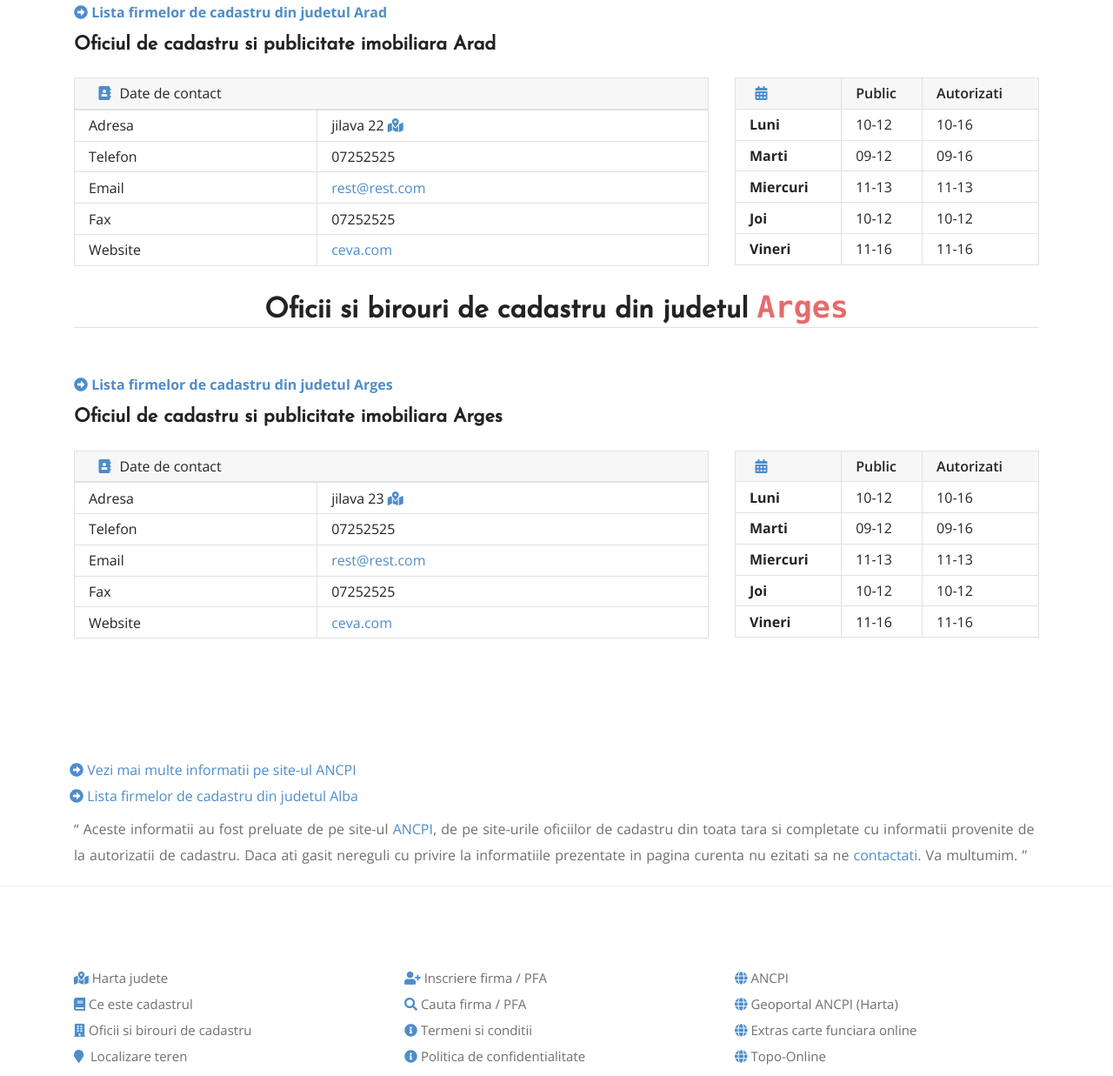
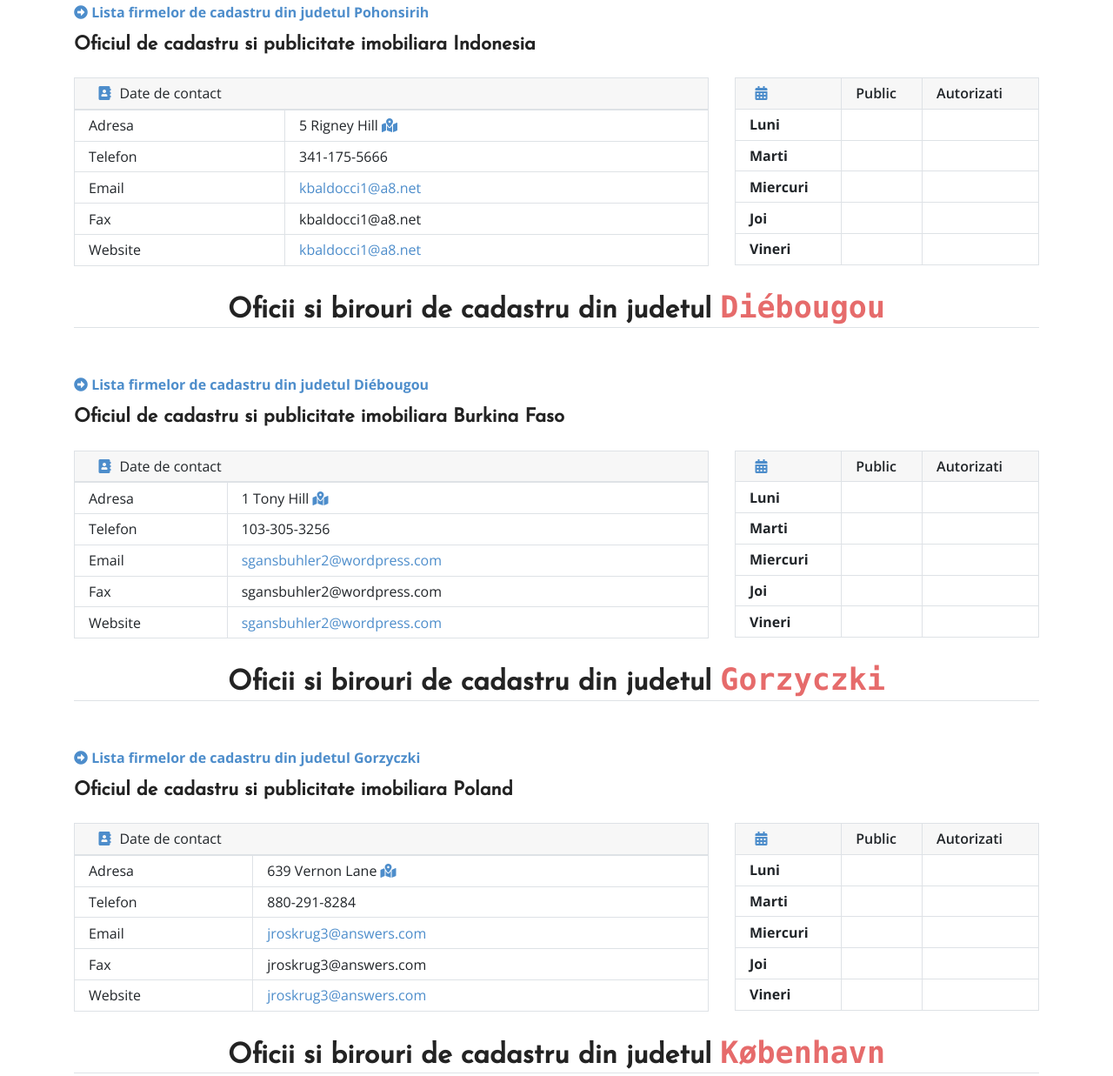
Before and after one commit to dornescum/DCJs, a website: page FirmeCadastruJavaScript/oficiu-cadastru.html in a window 1280 px wide. Shown: the part 963-2200 px from the top of the page at 87% size. Drawn offline with nearby package versions, Linux system fonts and the light colour scheme.

Commit message:
oficii birouri main  async await mock data

```diff
--- a/FirmeCadastruJavaScript/js/data/oficiiCadastru/oficiiCadstruMain.js
+++ b/FirmeCadastruJavaScript/js/data/oficiiCadastru/oficiiCadstruMain.js
@@ -1,26 +1,135 @@
 let linkOficii = document.getElementById("test")
 
-fetch("./data/oficiiCadastruJudete.json")
-    .then((response)=>{
-        return  response.json()
-         console.log("resolve", response)
-     }).then(data=>{
-    // console.log(data)
+// fetch("./data/oficiiCadastruJudete.json")
+//     .then((response)=>{
+//         return  response.json()
+//          console.log("resolve", response)
+//      }).then(data=>{
+//     // console.log(data)
+//     linkOficii.innerHTML =data.map((item)=>{
+//         const {judet, adresa, coordonate, telefon, email, fax, website, programAutorizati, programPublic, link} = item;
+//         return `
+//             <div class="container" >
+//             <div class="listing-detail margin-50px-bottom sm-margin-35px-bottom">
+//                 <h3 class="font-weight-900 border-bottom text-center">Oficii si birouri de cadastru din judetul
+//                     <code>${judet}</code></h3>
+//             </div>
+//             <div class="margin-10px-bottom">
+//                 <a href="${link}" class="font-weight-bold margin-10px-right text-theme-color">
+//                     <i class="fas fa-arrow-alt-circle-right"></i>
+//                     Lista firmelor de cadastru din judetul ${judet}</a>
+//             </div>
+//             <div><h6>
+//                 Oficiul de cadastru si publicitate imobiliara ${judet}
+//             </h6></div>
+//             <div class="row">
+//                 <div class="col-lg-8 margin-10px-bottom pt-1">
+//                     <table class="table table-hover table-bordered">
+//                         <thead>
+//                         <tr class="bg-light-gray">
+//                             <td colspan="2"><i class="fa fa-address-book margin-10px-right text-theme-color padding-25px-left"
+//                                    aria-hidden="true"></i>Date de contact
+//                             </td>
+//                         </tr>
+//                         </thead>
+//                         <tbody>
+//                         <tr>
+//                             <td class="pl-3">Adresa</td>
+//                             <td class="pl-3">${adresa}
+//                                 <a href="#"  data-tool-tip="${coordonate}">
+//                                     <i class="fa fa-map-marked-alt text-theme-color"></i>
+//                                 </a>
+//                             </td>
+//                         </tr>
+//                         <tr>
+//                             <td class="pl-3">Telefon</td>
+//                             <td class="pl-3"> ${telefon}</td>
+//                         </tr>
+//                         <tr>
+//                             <td class="pl-3">Email</td>
+//                             <td class="pl-3"><a href="" class="text-theme-color"> ${email}</a></td>
+//                         </tr>
+//                         <tr>
+//                             <td class="pl-3">Fax</td>
+//                             <td class="pl-3">${fax}</td>
+//                         </tr>
+//                         <tr>
+//                             <td class="pl-3">Website</td>
+//                             <td class="pl-3"><a href="#" class="text-theme-color">${website}</a></td>
+//                         </tr>
+//                         </tbody>
+//                     </table>
+//                 </div>
+//                 <div class="col-lg-4 pt-1">
+//                     <table class="table table-hover table-bordered">
+//                          <tr class="bg-light-gray">
+//                              <th scope="row"><i class="fas fa-calendar-alt padding-20px-left text-theme-color"
+//                                                 aria-hidden="true"></i>
+//                              </th>
+//                              <td class="pl-3"><b>Public</b></td>
+//                              <td class="pl-3"><b>Autorizati</b></td>
+//                          </tr>
+//                          <tr>
+//                              <th scope="row" class="pl-3">Luni</th>
+//                              <td class="pl-3">${programPublic.luni}</td>
+//                              <td class="pl-3">${programAutorizati.luni}</td>
+//                          </tr>
+//                          <tr>
+//                              <th scope="row" class="pl-3">Marti</th>
+//                              <td class="pl-3">${programPublic.marti}</td>
+//                              <td class="pl-3">${programAutorizati.marti}</td>
+//                          </tr>
+//                          <tr>
+//                              <th scope="row" class="pl-3">Miercuri</th>
+//                              <td class="pl-3">${programPublic.miercuri}</td>
+//                              <td class="pl-3">${programAutorizati.miercuri}</td>
+//                          </tr>
+//                          <tr>
+//                              <th scope="row" class="pl-3">Joi</th>
+//                              <td class="pl-3">${programPublic.joi}</td>
+//                              <td class="pl-3">${programAutorizati.joi}</td>
+//                          </tr>
+//                          <tr>
+//                              <th scope="row" class="pl-3">Vineri</th>
+//                              <td class="pl-3">${programPublic.vineri}</td>
+//                              <td class="pl-3">${programAutorizati.vineri}</td>
+//                          </tr>
+//                      </table>
+//                  </div>
+//              </div>
+//          </div>
+//          `
+//     }).join("")
+//      }).catch((err)=>{
+//     console.log("reject", err)})
+
+
+// export default linkOficii
+
+const OCM ='./data/data.json';
+const getInfoBi = async ()=>{
+    const response = await fetch(OCM);
+    const data = await response.json();
+    return data;
+}
+
+getInfoBi().then((data)=>{
+    console.log(data)
     linkOficii.innerHTML =data.map((item)=>{
-        const {judet, adresa, coordonate, telefon, email, fax, website, programAutorizati, programPublic, link} = item;
+        const {country, adress, phone, email, town, link} = item;
         return `
             <div class="container" >
             <div class="listing-detail margin-50px-bottom sm-margin-35px-bottom">
                 <h3 class="font-weight-900 border-bottom text-center">Oficii si birouri de cadastru din judetul
-                    <code>${judet}</code></h3>
+                    <code>${town}</code></h3>
             </div>
             <div class="margin-10px-bottom">
                 <a href="${link}" class="font-weight-bold margin-10px-right text-theme-color">
                     <i class="fas fa-arrow-alt-circle-right"></i>
-                    Lista firmelor de cadastru din judetul ${judet}</a>
+                    Lista firmelor de cadastru din judetul ${town}</a>
             </div>
             <div><h6>
-                Oficiul de cadastru si publicitate imobiliara ${judet}
+                Oficiul de cadastru si publicitate imobiliara ${country}
             </h6></div>
             <div class="row">
                 <div class="col-lg-8 margin-10px-bottom pt-1">
@@ -35,15 +144,15 @@ fetch("./data/oficiiCadastruJudete.json")
                         <tbody>
                         <tr>
                             <td class="pl-3">Adresa</td>
-                            <td class="pl-3">${adresa}
-                                <a href="#"  data-tool-tip="${coordonate}">
+                            <td class="pl-3">${adress}
+                                <a href="#"  data-tool-tip="${town}">
                                     <i class="fa fa-map-marked-alt text-theme-color"></i>
                                 </a>
                             </td>
                         </tr>
                         <tr>
                             <td class="pl-3">Telefon</td>
-                            <td class="pl-3"> ${telefon}</td>
+                            <td class="pl-3"> ${phone}</td>
                         </tr>
                         <tr>
                             <td class="pl-3">Email</td>
@@ -51,11 +160,11 @@ fetch("./data/oficiiCadastruJudete.json")
                         </tr>
                         <tr>
                             <td class="pl-3">Fax</td>
-                            <td class="pl-3">${fax}</td>
+                            <td class="pl-3">${email}</td>
                         </tr>
                         <tr>
                             <td class="pl-3">Website</td>
-                            <td class="pl-3"><a href="#" class="text-theme-color">${website}</a></td>
+                            <td class="pl-3"><a href="#" class="text-theme-color">${email}</a></td>
                         </tr>
                         </tbody>
                     </table>
@@ -71,28 +180,28 @@ fetch("./data/oficiiCadastruJudete.json")
                          </tr>
                          <tr>
                              <th scope="row" class="pl-3">Luni</th>
-                             <td class="pl-3">${programPublic.luni}</td>
-                             <td class="pl-3">${programAutorizati.luni}</td>
+                             <td class="pl-3"></td>
+                             <td class="pl-3"></td>
                          </tr>
                          <tr>
                              <th scope="row" class="pl-3">Marti</th>
-                             <td class="pl-3">${programPublic.marti}</td>
-                             <td class="pl-3">${programAutorizati.marti}</td>
+                             <td class="pl-3"></td>
+                             <td class="pl-3"></td>
                          </tr>
                          <tr>
                              <th scope="row" class="pl-3">Miercuri</th>
-                             <td class="pl-3">${programPublic.miercuri}</td>
-                             <td class="pl-3">${programAutorizati.miercuri}</td>
+                             <td class="pl-3"></td>
+                             <td class="pl-3"></td>
                          </tr>
                          <tr>
                              <th scope="row" class="pl-3">Joi</th>
-                             <td class="pl-3">${programPublic.joi}</td>
-                             <td class="pl-3">${programAutorizati.joi}</td>
+                             <td class="pl-3"></td>
+                             <td class="pl-3"></td>
                          </tr>
                          <tr>
                              <th scope="row" class="pl-3">Vineri</th>
-                             <td class="pl-3">${programPublic.vineri}</td>
-                             <td class="pl-3">${programAutorizati.vineri}</td>
+                             <td class="pl-3"></td>
+                             <td class="pl-3"></td>
                          </tr>
                      </table>
                  </div>
@@ -100,12 +209,4 @@ fetch("./data/oficiiCadastruJudete.json")
          </div>
          `
     }).join("")
-     }).catch((err)=>{
-    console.log("reject", err)})
-
-
-// export default linkOficii
-
-var str = "Hello world, welcome to the universe. mam";
-var n = str.includes("mama");
-console.log(n)
+}).catch(err => console.log(err))
```
Also changed, not shown: FirmeCadastruJavaScript/oficii-birouri-cadastru.html (+0 -16 lines).
